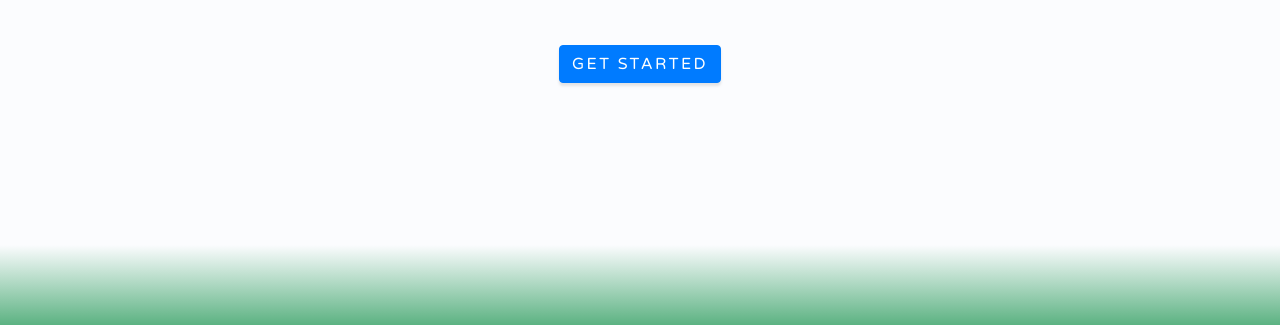
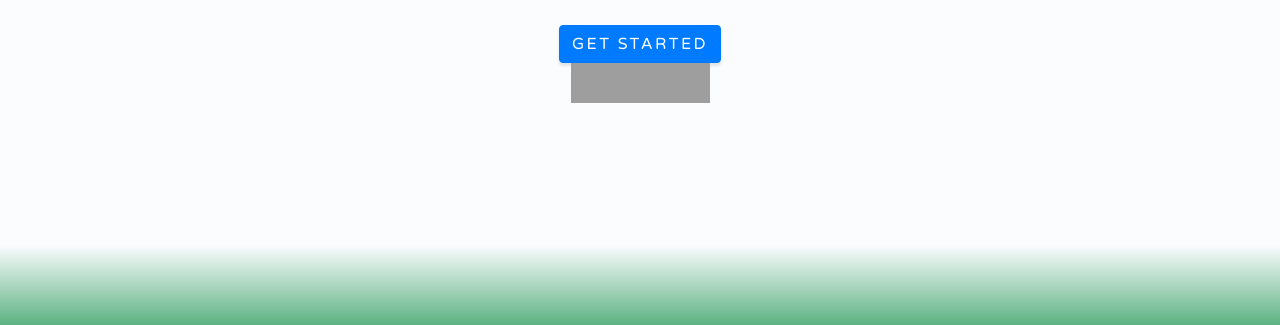
Before and after one commit to chandlergershey/Sway-Points-Website, a website with bundled scripts: page index.html in a window 1280 px wide. Shown: the part 475-800 px from the top of the page. Built offline with nearby package versions, Linux system fonts and the light colour scheme; grey boxes are pictures that could not be loaded.

Commit message:
Updated slack button

```diff
--- a/index.html
+++ b/index.html
@@ -64,7 +64,19 @@
             <img class="slackpoints-logo-header" src="img/slackpoints-logo.png" alt="Slack Points">
           <h2 class="text-white-500 mx-auto mt-2 mb-5">A Slack tool to make your vote count.</h2>
           <a href="#about" class="btn btn-primary js-scroll-trigger">Get Started</a>
-        </div>
+          <div class="slackButtonContainer"
+            <div class="container"
+              <div class="row">
+                <div class="col-lg-8 mx-auto">
+                  <a href="https://slack.com/oauth/authorize?client_id=529909645734.528490890994&scope=commands,channels:read,chat:write:bot">
+                    <img alt="Add to Slack" height="40" width="139" src="https://platform.slack-edge.com/img/add_to_slack.png" srcset="https://platform.slack-edge.com/img/add_to_slack.png 1x, https://platform.slack-edge.com/img/add_to_slack@2x.png 2x" />
+                  </a>
+                </div>
+              </div>
+            </div>
+          </div>
+      </div>
+
       </div>
     </header>
 
```
